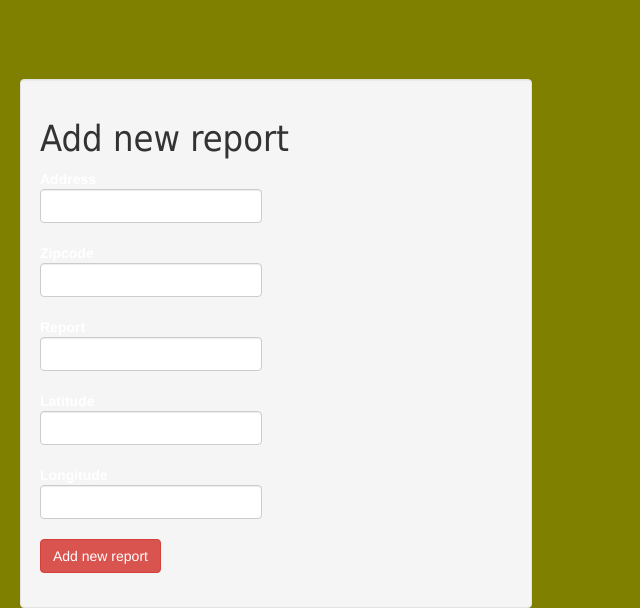
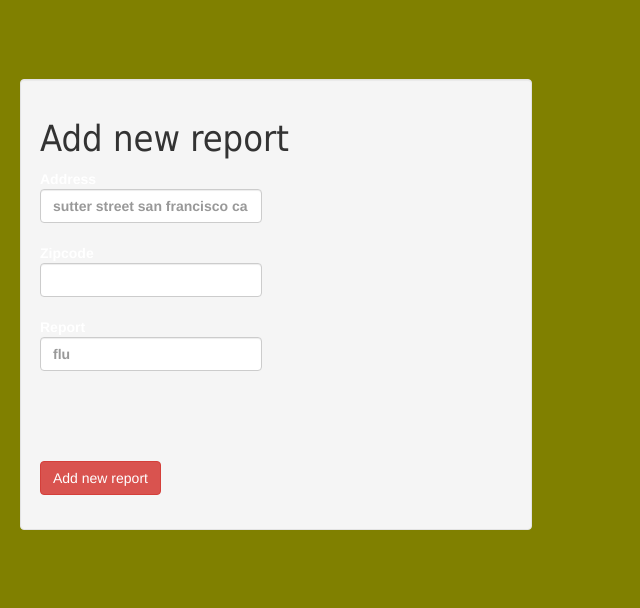
Before and after one commit to Geeksten/Alertsdesk, a Flask app: page /addnewreport in a window 1280 px wide. Shown: the part 293-901 px from the top of the page, without its empty margins (0-640 px from the left). After the commit the page ends 823 px from the top, so only its background shows below. Run offline with Flask 2, Linux system fonts and the light colour scheme; a user stored in the database is signed in; some libraries are stand-ins or nearby versions; some web fonts are replaced.

Commit message:
modified model to include date of report, deleted and reseeded db, modified userreport route to include date, changed add new report and removed lat lon as input fields

```diff
--- a/model.py
+++ b/model.py
@@ -39,6 +39,7 @@ class Userreport(db.Model):
     user_id = db.Column(db.Integer, db.ForeignKey('users.user_id'))
     address = db.Column(db.String(64), default='San Francisco, CA')
     zipcode = db.Column(db.String(5), default='94103', nullable=False)
+    date_added = db.Column(db.String(64), nullable=True)
     latitude = db.Column(db.String(64), nullable=False)
     longitude = db.Column(db.String(64), nullable=False)
     report = db.Column(db.String(200), nullable=False)
@@ -166,7 +167,6 @@ class Fdarecall(db.Model):
             self.recall_country, self.recall_reason, self.date_reported)
 
 
-
 ##############################################################################
 # Helper functions
 def connect_to_db(app):
--- a/server.py
+++ b/server.py
@@ -168,14 +168,18 @@ def report_process():
     address = request.form["address"]
     report = request.form["report"]
     user_id = session["user_id"]
-    latitude = request.form["latitude"]
-    longitude = request.form["longitude"]
+    date_now = datetime.now()
+    # print str(i)
+    date_added = date_now.strftime('%Y/%m/%d %H:%M:%S')
+    # print time_now
+    # latitude = request.form["latitude"]
+    # longitude = request.form["longitude"]
     #convert address to lat long
     geolocator = GoogleV3()
     address, (latitude, longitude) = geolocator.geocode(address)
     latitude, longitude = (latitude, longitude)
 
-    new_userreport = Userreport(address=address, zipcode=zipcode, report=report, user_id=user_id, latitude=latitude, longitude=longitude)
+    new_userreport = Userreport(address=address, zipcode=zipcode, report=report, date_added=date_added, user_id=user_id, latitude=latitude, longitude=longitude)
 
     db.session.add(new_userreport)
     db.session.commit()
--- a/templates/add_new_report_form.html
+++ b/templates/add_new_report_form.html
@@ -16,7 +16,7 @@
     <div class="form-group">
         <label>
             Address
-            <input type="text" name="address" class="form-control">
+            <input type="text" name="address" class="form-control" placeholder="sutter street san francisco ca">
         </label>
     </div>
     <div class="form-group">
@@ -28,21 +28,19 @@
     <div class="form-group">
         <label>
             Report
-            <input type="text" name="report" class="form-control">
+            <input type="text" name="report" class="form-control" placeholder="flu">
         </label>
     </div>
 
     <div class="form-group">
     <label>
-            Latitude
-            <input type="text" name="latitude" class="form-control">
+            <input type="hidden" name="latitude" class="form-control">
         </label>
     </div>
 
     <div class="form-group">
         <label>
-            Longitude
-            <input type="text" name="longitude" class="form-control">
+            <input type="hidden" name="longitude" class="form-control">
         </label>
     </div>
 
```
Also changed, not shown: alerts.db.
